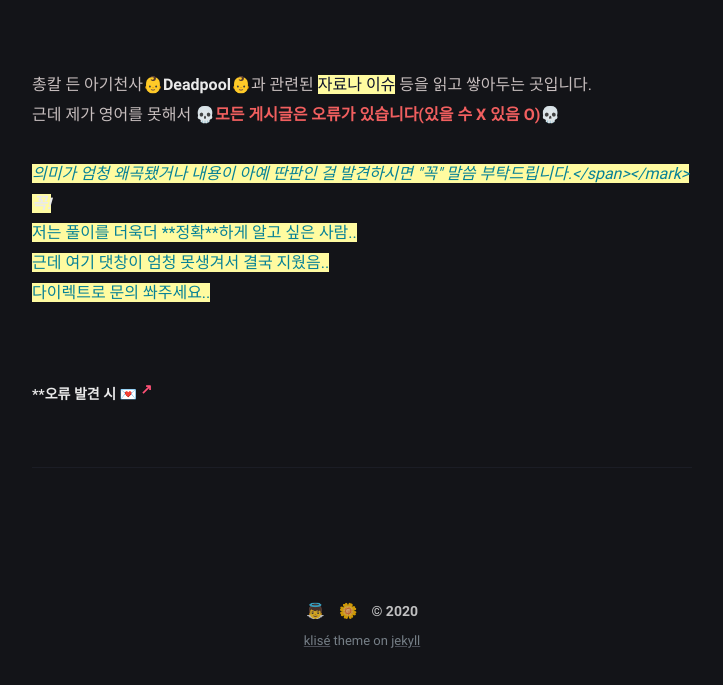
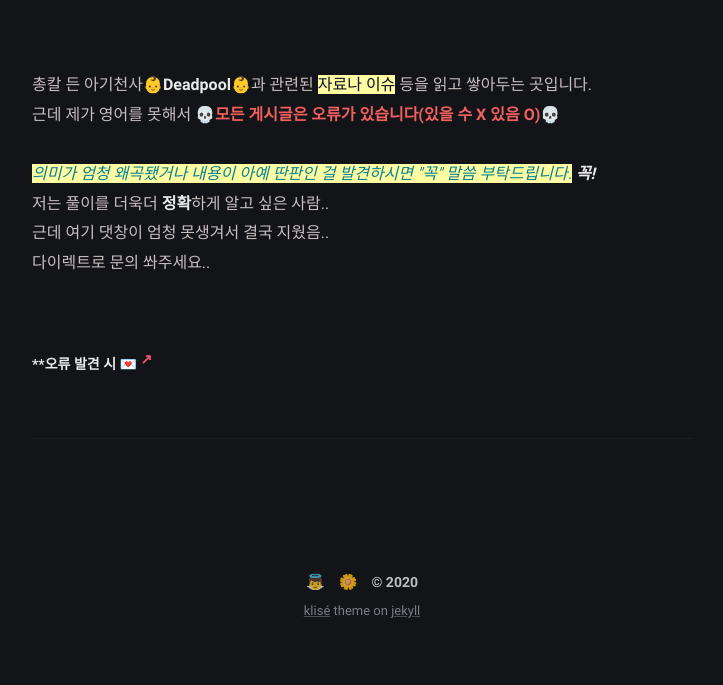
Before and after one commit to iwdstry/yeieje, a Jekyll site: the page built from about.md, in a window 1280 px wide, cut to the strip 440-1125 px from the top of the page. Shown: the whole strip, without its empty margins (278-1001 px from the left). Built offline with Jekyll 4.4.1, drawn with Linux system fonts in a browser that asks for light colours; after the commit the page ends 1095 px from its top, so only the background shows below that.

Commit message:
Update about.md

```diff
--- a/about.md
+++ b/about.md
@@ -13,7 +13,7 @@ comments: false
 <br/>
 총칼 든 아기천사👶**Deadpool**👶과 관련된 <mark>자료나 이슈</mark> 등을 읽고 쌓아두는 곳입니다. <br/>
 근데 제가 영어를 못해서 **<span style="color:#F15F5F">💀모든 게시글은 오류가 있습니다(있을 수 X 있음 O)💀</span>**<br/>
-<mark><span style="color:#078196"><i>의미가 엄청 왜곡됐거나 내용이 아예 딴판인 걸 발견하시면 "꼭" 말씀 부탁드립니다.</span></mark> <b>꼭!</b></i><br/>
+<mark><span style="color:#078196"><i>의미가 엄청 왜곡됐거나 내용이 아예 딴판인 걸 발견하시면 "꼭" 말씀 부탁드립니다.</i></span></mark> <i><b>꼭!</b></i><br/>
 저는 풀이를 더욱더 **정확**하게 알고 싶은 사람.. <br/> 근데 여기 댓창이 엄청 못생겨서 결국 지웠음..<br/>
 다이렉트로 문의 쏴주세요..
 <br/>
```
